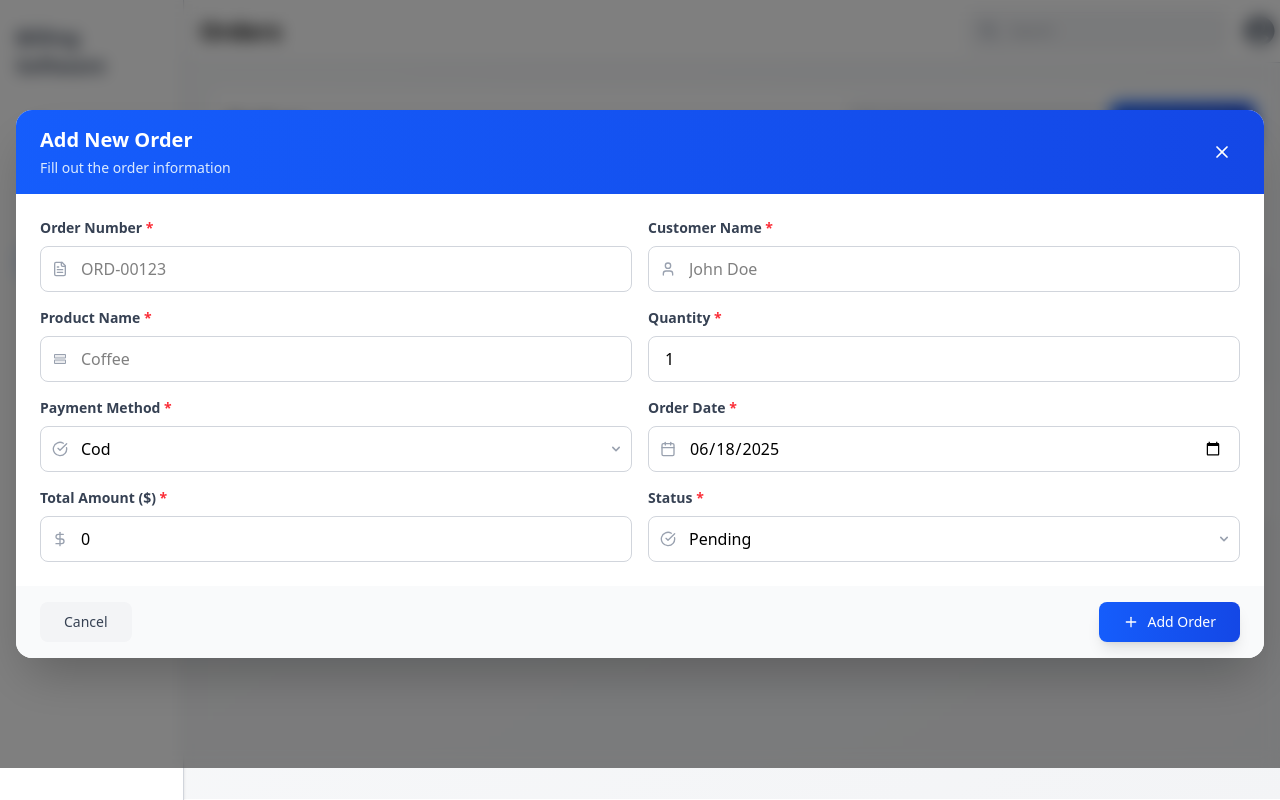
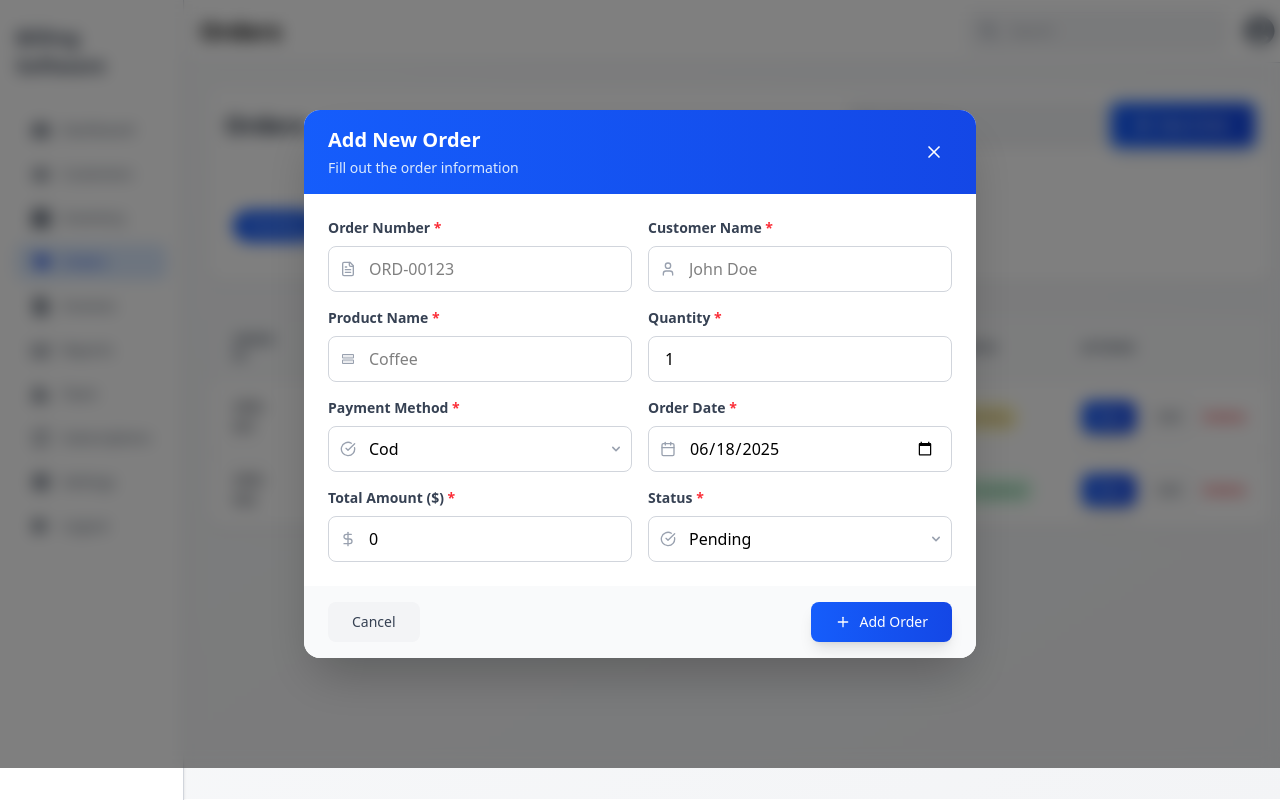
Before and after one commit to Samir-kyamkhani/billing-saas, a React (Vite) app in the folder client/: page /orders in a window 1280 px wide. Both pictures are taken after a click on the button "New Order". Built offline with nearby package versions, Linux system fonts and the light colour scheme.

Commit message:
Fix Max width

```diff
--- a/client/src/dashboard/components/Forms/AddOrderForm.jsx
+++ b/client/src/dashboard/components/Forms/AddOrderForm.jsx
@@ -62,7 +62,7 @@ export default function AddOrderForm({
     <div className="fixed inset-0 bg-black/50 backdrop-blur-sm flex items-center justify-center z-50 p-4">
       <form
         onSubmit={handleSubmit}
-        className="bg-white rounded-2xl shadow-2xl w-full max-h-[80vh] md:max-h-[95vh] overflow-hidden flex flex-col"
+        className="bg-white rounded-2xl shadow-2xl w-full max-w-2xl max-h-[80vh] md:max-h-[95vh] overflow-hidden flex flex-col"
       >
         {/* Header */}
         <div className="bg-gradient-to-r from-blue-600 to-blue-700 px-6 py-4 flex items-center justify-between">
```
